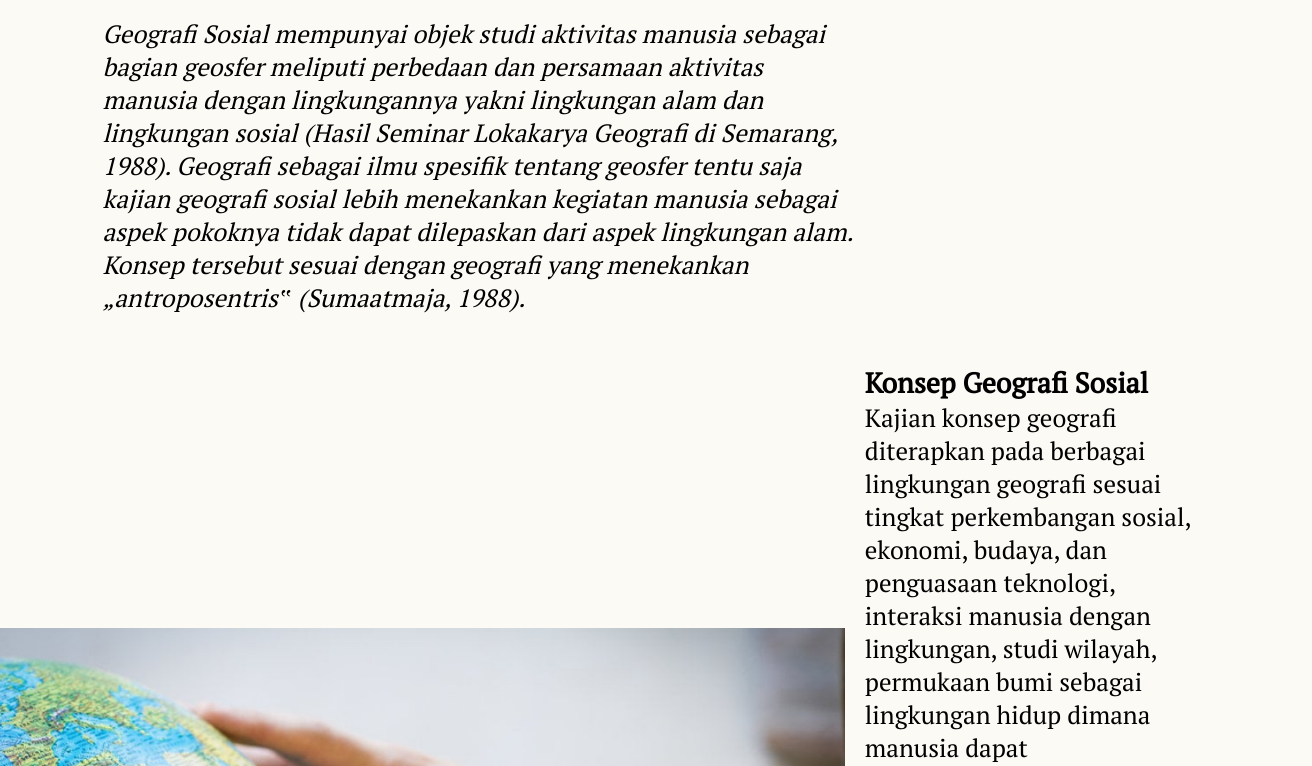
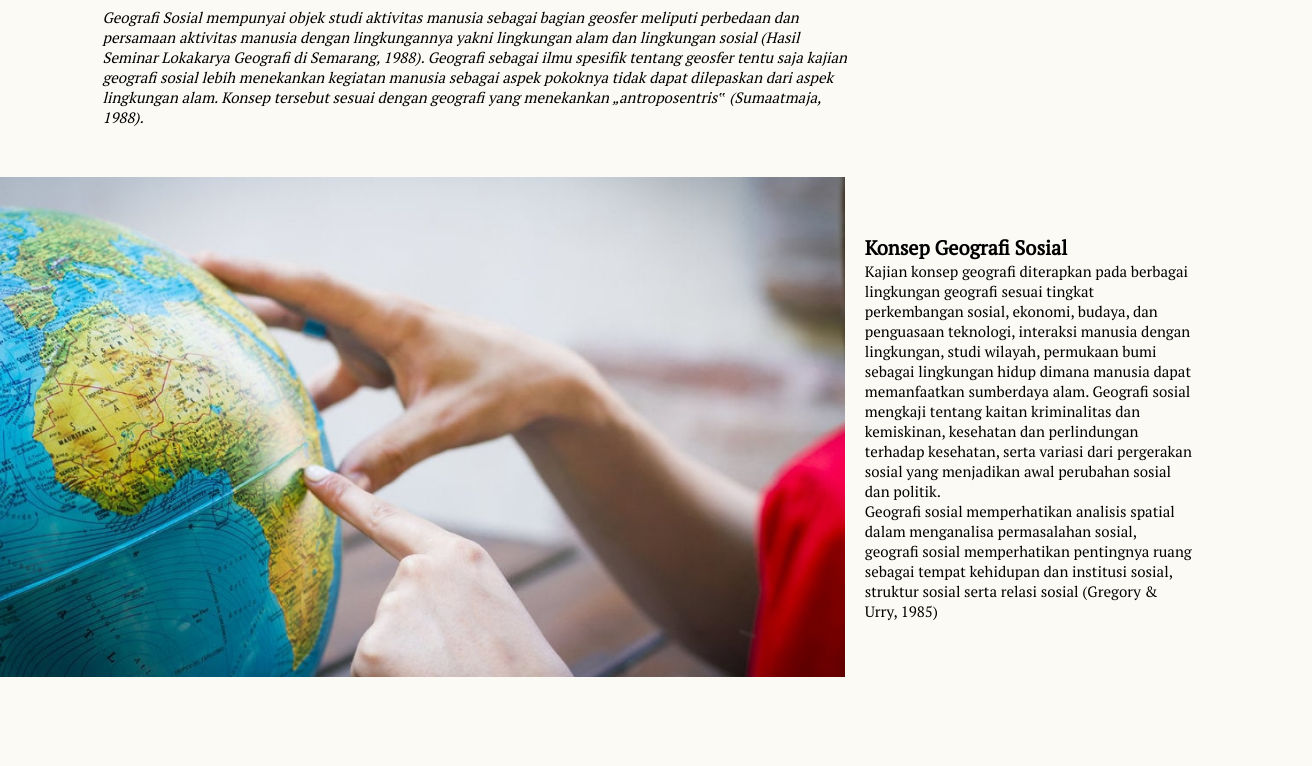
Before and after one commit to hajrina/hajrina.github.io, a plain HTML site: page index.html in a window 1280 px wide. Shown: the part 262-1028 px from the top of the page, 1312 px wide, since content can reach past the window. Drawn offline with Linux system fonts and the light colour scheme.

Commit message:
Update style.css

```diff
--- a/style.css
+++ b/style.css
@@ -8,11 +8,11 @@
 }
 
 h4{
-   font-size: 28px;
+   font-size: 20px;
 }
 
 p{
-   font-size: 25px;
+   font-size: 15px;
 }
 
 .navbar{
```
